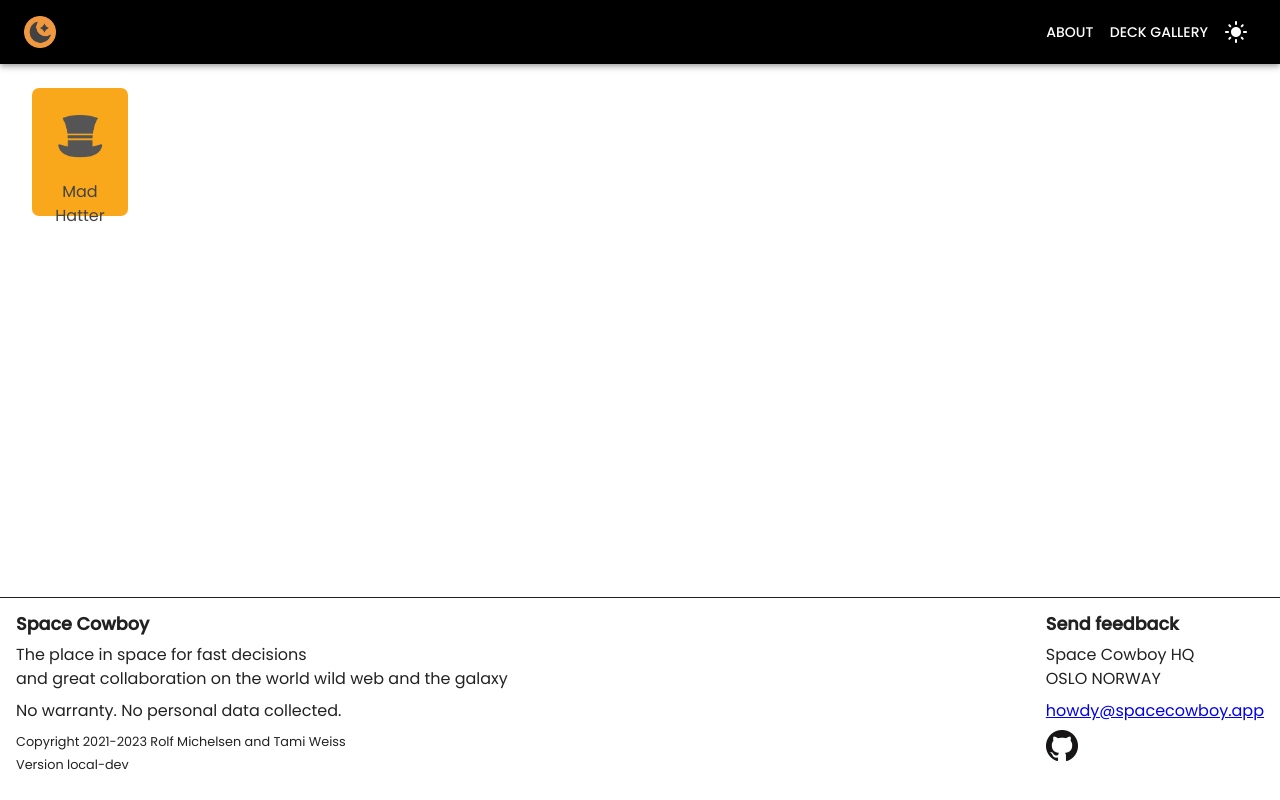
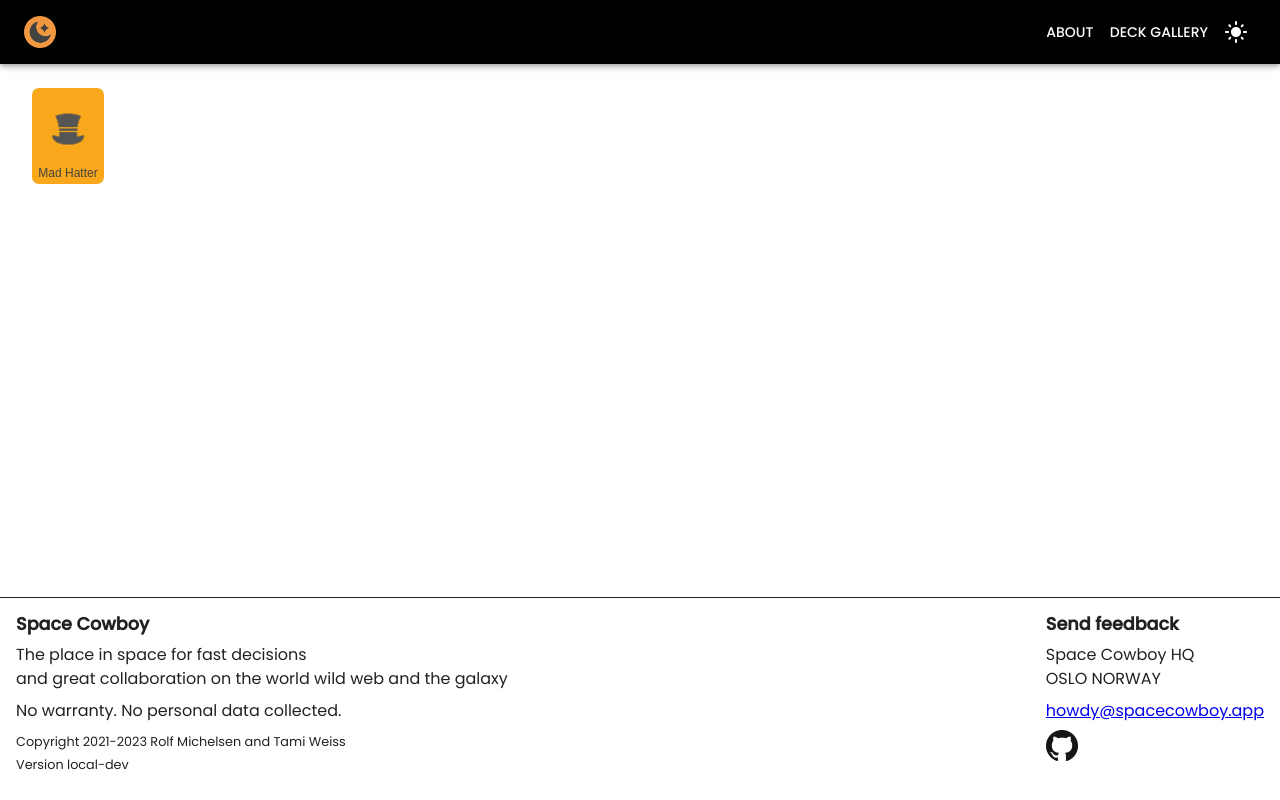
Before and after one commit to spacecowboy-app/Spacecowboy, a Next.js app: page /decks in a window 1280 px wide. Built offline with nearby package versions, Linux system fonts and the light colour scheme.

Commit message:
Render card with given font style

```diff
--- a/components/Card.tsx
+++ b/components/Card.tsx
@@ -14,9 +14,10 @@
     limitations under the License.
 */
 
+import cn from "classnames";
 import Image from "next/image";
 
-import CardModel, { CardStyle } from "@/model/Card";
+import CardModel, { CardFont, CardStyle } from "@/model/Card";
 import Constants from "@/constants";
 
 import styles from "@/styles/Card.module.css";
@@ -38,17 +39,24 @@ interface Props {
 /** Render a card. */
 export default function Card(props: Props): JSX.Element
 {
+    // TODO Handle bug if trying to lookup a card style that is not defined here in a good way
     const deckStyles: Record<CardStyle, (c: CardModel) => JSX.Element> = {
         "value-image": CardValueAndImage,
         "image-value": CardImageAndValue,
         "centered-image": CardCenteredImage,
     };
 
+    // TODO Handle bug if trying to lookup a card font that is not defined here in a good way
+    const fontStyles: Record<CardFont, string> = {
+        "small": styles.cardfontSmall,
+        "large": styles.cardfontLarge,
+    };
+
     const cardBackground = `var(--${props.card.color})`;
     const layoutFunction = props.card.style ? deckStyles[props.card.style] : CardCenteredImage;
 
     return (
-        <div className={styles.card} style={ { backgroundColor: cardBackground }} >
+        <div className={cn(styles.card, props.card.font && fontStyles[props.card.font])} style={ { backgroundColor: cardBackground }} >
             { layoutFunction(props.card) }
         </div>
     );
```
